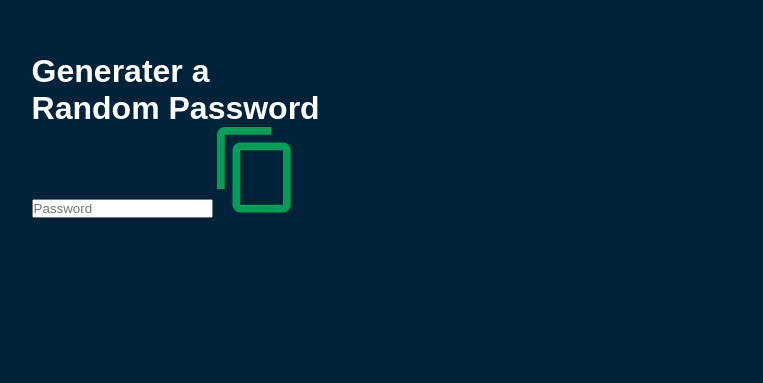
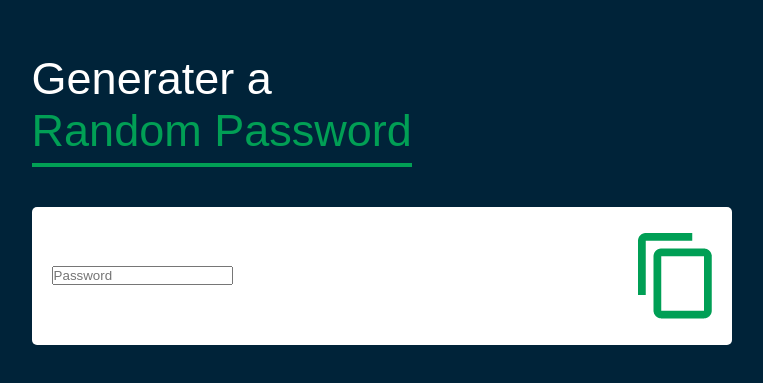
Before and after one commit to Savindi20/RandomPassword_Generater, a plain HTML site: page index.html in a window 1280 px wide. Shown: the part 101-484 px from the top of the page, without its empty margins (122-885 px from the left). Drawn offline with Linux system fonts and the light colour scheme.

Commit message:
container style updated

```diff
--- a/index.html
+++ b/index.html
@@ -8,7 +8,7 @@
 </head>
 <body>
     <div class="container">
-        <h1>Generater a <br>Random Password</h1>
+        <h1>Generater a <br><span>Random Password</span></h1>
         <div class="display">
             <input type="text" id="Password" placeholder="Password">
             <img src="images/copy.png">
--- a/style.css
+++ b/style.css
@@ -15,3 +15,27 @@ body{
     width: 90%;
     max-width: 700px;
 }
+
+.display{
+    width: 100%;
+    margin-top: 50px;
+    margin-bottom: 30px;
+    background: #fff;
+    color: #333;
+    display: flex;
+    align-items: center;
+    justify-content: space-between;
+    padding: 26px 20px;
+    border-radius: 5px;
+}
+
+.container>h1{
+    font-weight: 500;
+    font-size: 45px;
+}
+
+.container>h1>span{
+    color: #019f55;
+    border-bottom: 4px solid #019f55;
+    padding-bottom: 7px;
+}
```
